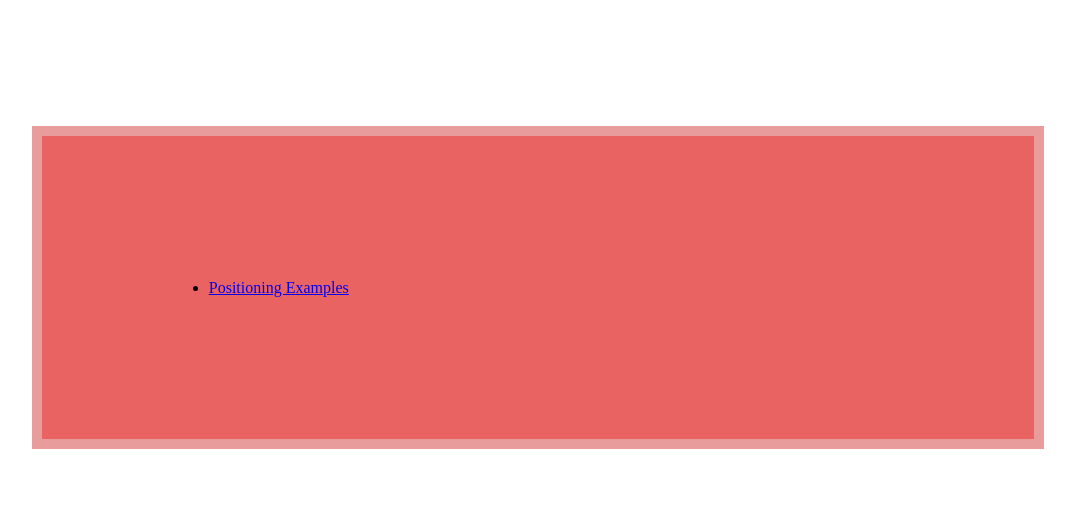
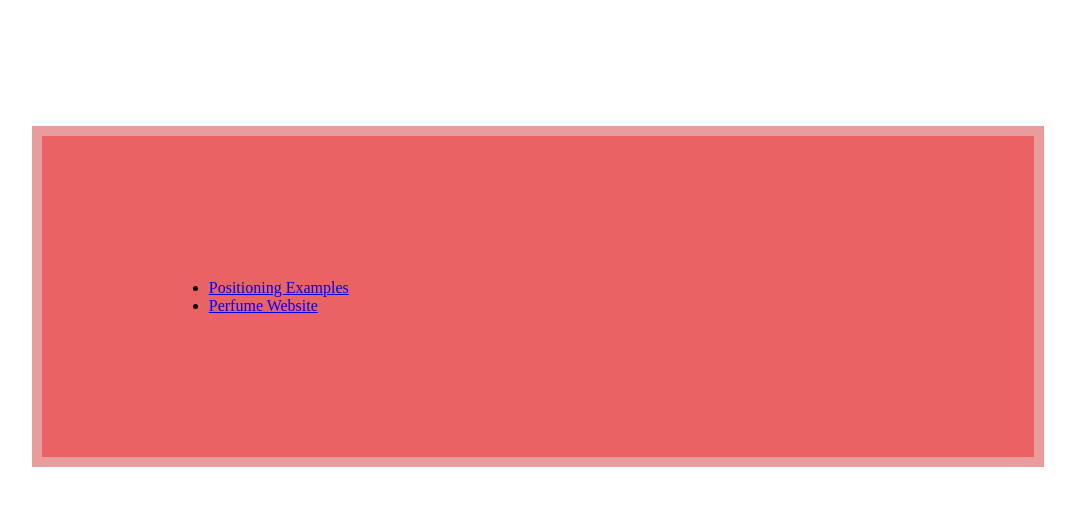
Before and after one commit to rat-tub/frontend-components, a SvelteKit app: page / in a window 1280 px wide. Shown: the top 506 px of the page, without its empty margins (102-1177 px from the left). Built offline with nearby package versions, Linux system fonts and the light colour scheme.

Commit message:
feat(perfume): add new route
add static perfume webpage

```diff
--- a/src/routes/+page.svelte
+++ b/src/routes/+page.svelte
@@ -1,6 +1,7 @@
 <div>
   <ul>
     <li><a href="/Positioning">Positioning Examples</a></li>
+    <li><a href="/StaticFlower">Perfume Website</a></li>
   </ul>
 </div>
 
--- /dev/null
+++ b/src/routes/StaticFlower/+page.svelte
@@ -0,0 +1,112 @@
+<ul class="navbar">
+  <li class="navItem navItem-1"><a href="/StaticFlower">Home</a></li>
+  <li class="navItem navItem-2"><a href="/StaticFlower">New Collection</a></li>
+  <li class="navItem navItem-3"><a href="/StaticFlower">Accessories</a></li>
+</ul>
+
+<!-- <div class="innerPage">
+  <p>
+    Lorem ipsum dolor sit amet consectetur adipisicing elit. Quo nihil, neque
+    accusamus asperiores sint corporis rem nemo cum ratione fuga earum
+    praesentium! Consequuntur amet aspernatur, et corporis ipsam sint? Nostrum.
+  </p>
+</div> -->
+
+<img class="Image" src="src/Resources/Flower.png" alt="Flower" />
+<img
+  class="Image Perfume"
+  src="src/Resources/Perfume.png"
+  alt="Perfume Bottle"
+/>
+
+<div class="PerfumeDetails">
+  <div class="ItemPerfumeName">Kenzo Pink Hanae</div>
+</div>
+
+<style>
+  :root {
+    background-color: #efcdfa;
+    box-sizing: border-box;
+    padding: 0;
+    margin: 0;
+    font-family: "Lucida Sans", "Lucida Sans Regular", "Lucida Grande",
+      "Lucida Sans Unicode", Geneva, Verdana, sans-serif;
+  }
+
+  a {
+    position: relative;
+    text-decoration: none;
+    color: black;
+    padding: 0 10px;
+  }
+
+  a:after {
+    content: "";
+    position: absolute;
+    background-color: black;
+    height: 3px;
+    width: 0;
+    left: 0;
+    bottom: -8px;
+    transition: 0.5s ease-in-out;
+  }
+
+  a:hover {
+    transition: 0.25s ease;
+    color: #103205;
+  }
+
+  a:hover:after {
+    width: 100%;
+  }
+
+  .navbar {
+    list-style: none;
+    display: flex;
+    font-size: 25px;
+    position: relative;
+    justify-content: center;
+    left: 50%;
+    transform: translate(-50%, 0);
+    top: 0;
+  }
+
+  .navItem {
+    padding: 17px;
+    font-family: "Open Sans";
+  }
+
+  .Image {
+    position: absolute;
+    width: 200px;
+    justify-content: center;
+    align-items: center;
+    left: 50%;
+    transform: translate(-50%, 50%);
+    top: -5%;
+  }
+
+  .Perfume {
+    width: 175px;
+    left: 48%;
+    top: 14%;
+    box-shadow: 10%;
+  }
+
+  /* .innerPage {
+    display: flex;
+    padding: 25px;
+    max-width: 250px;
+    background-color: white;
+  } */
+
+  .ItemPerfumeName {
+    position: absolute;
+    align-items: center;
+    justify-content: center;
+    left: 48.1%;
+    transform: translate(-50%, 50%);
+    top: 85%;
+    font-weight: bold;
+  }
+</style>
```
Also changed, not shown: src/Resources/Perfume.png (added), 1 other file (tests, documents, lock files or other folders).
